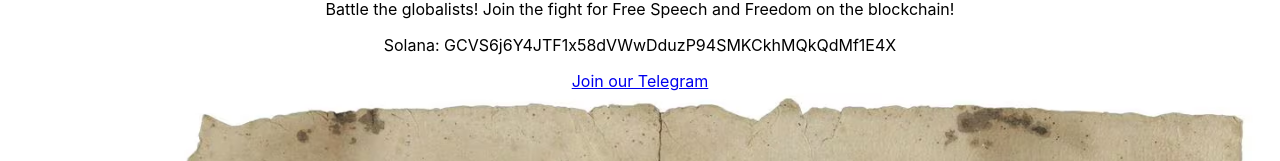
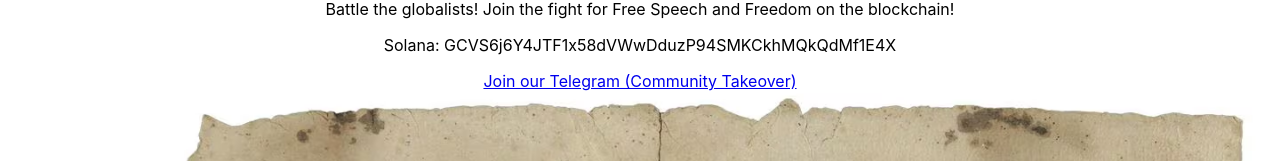
Before and after one commit to battlejoose/jonesbridge, a React (Create React App) app: page / in a window 1280 px wide. Shown: the part 357-518 px from the top of the page. Built offline with nearby package versions, Linux system fonts and the light colour scheme.

Commit message:
community takeover

```diff
--- a/src/App.js
+++ b/src/App.js
@@ -45,7 +45,7 @@
         <HeaderWithTextAndImage />
         <p>Battle the globalists! Join the fight for Free Speech and Freedom on the blockchain!</p>
         <p>Solana: GCVS6j6Y4JTF1x58dVWwDduzP94SMKCkhMQkQdMf1E4X</p>
-        <a href="https://t.me/infowarsonsol" target="_blank" rel="noopener noreferrer">Join our Telegram</a>
+        <a href="https://t.me/infowarsonsol" target="_blank" rel="noopener noreferrer">Join our Telegram (Community Takeover)</a>
         <div className="widgets-container">
             <div id="integrated-terminal" className="widget-wrapper"></div>
             <div className="widget-wrapper">
```
